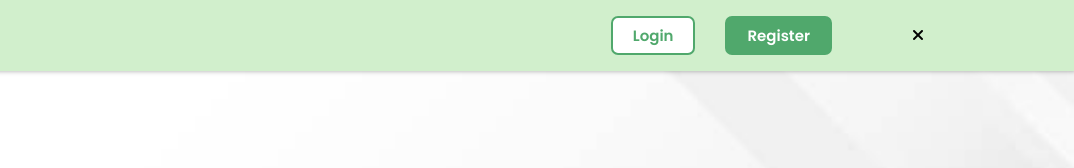
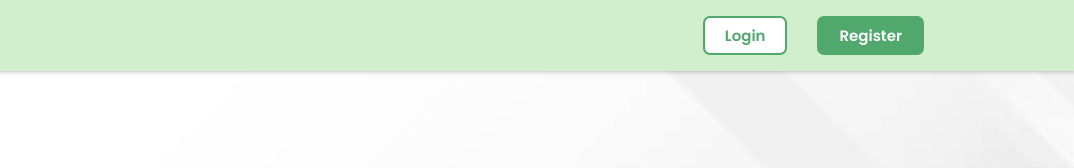
Before and after one commit to otizgit/CapaHelp-Page, a plain HTML site: page login.html in a window 1280 px wide. Shown: the top 168 px of the page, 206-1280 px from the left. Drawn offline with Linux system fonts and the light colour scheme.

Commit message:
login-changes

```diff
--- a/styling/login.css
+++ b/styling/login.css
@@ -228,10 +228,6 @@ button:hover {
     pointer-events: all;
 }
 
-.log-x {
-    display: block;
-}
-
 /* * LOGIN RESPONSIVENESS: */
 @media screen and (max-width: 1200px) {
     .login-hero-toggle {
```
